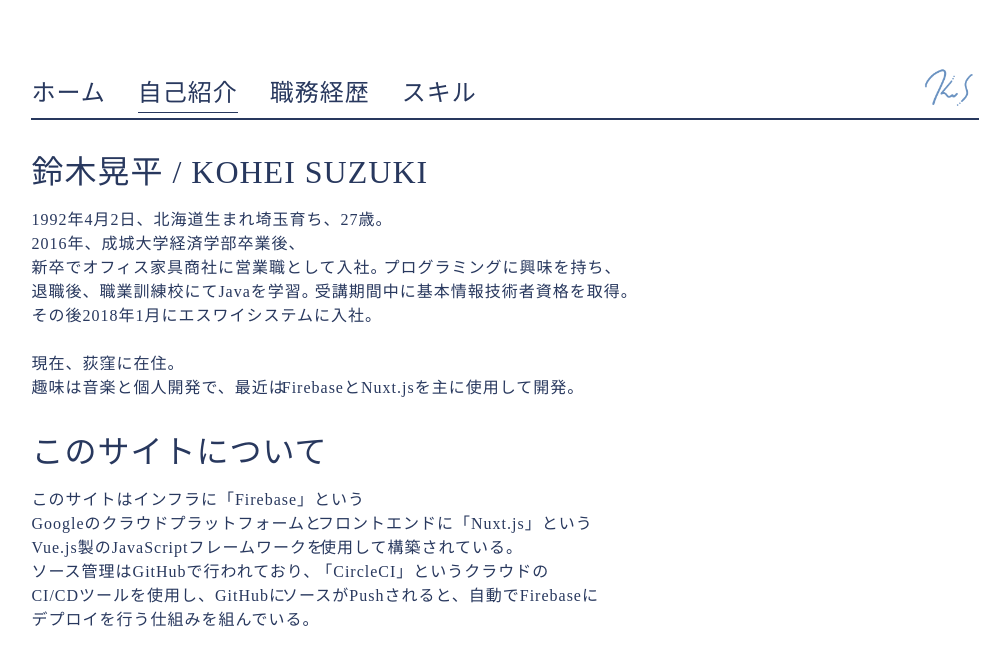
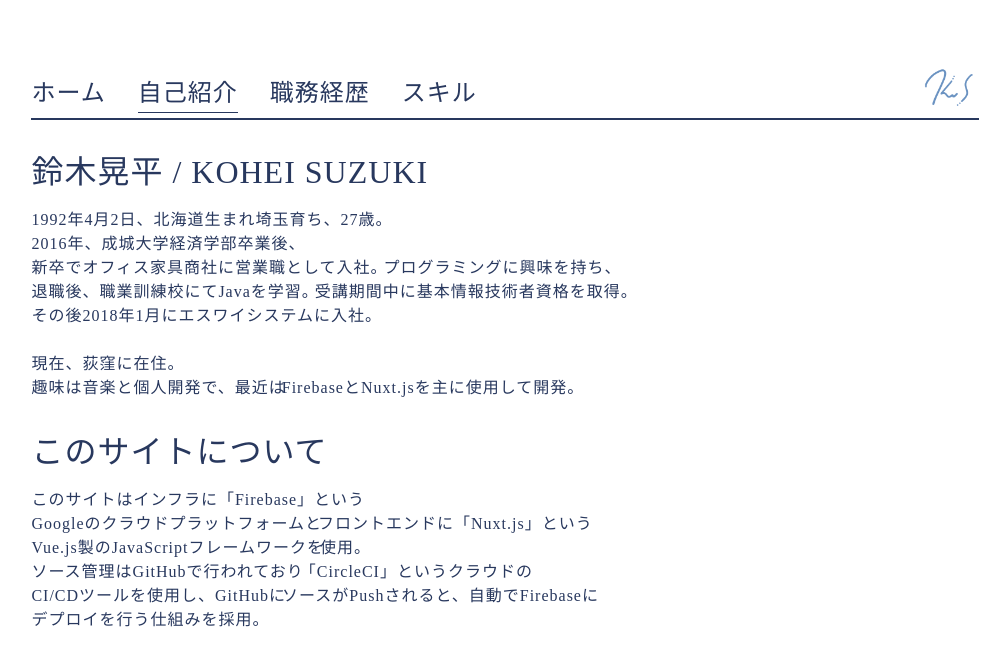
Before and after one commit to Kou0402/sy-profile, a Nuxt app: page /about in a window 1280 px wide. Shown: the top 666 px of the page, without its empty margins (135-1139 px from the left). Built offline with nearby package versions, Linux system fonts and the light colour scheme.

Commit message:
style: adjust text on the about page

```diff
--- a/pages/about.vue
+++ b/pages/about.vue
@@ -52,11 +52,11 @@
         Vue.js製のJavaScriptフレームワークを
       </span>
       <span class="line-group">
-        使用して構築されている。
+        使用。
       </span>
       <br />
       <span class="line-group">
-        ソース管理はGitHubで行われており、
+        ソース管理はGitHubで行われており
       </span>
       <span class="line-group">
         「CircleCI」というクラウドの
@@ -68,7 +68,7 @@
         ソースがPushされると、自動でFirebaseに
       </span>
       <span class="line-group">
-        デプロイを行う仕組みを組んでいる。
+        デプロイを行う仕組みを採用。
       </span>
     </p>
   </section>
```
